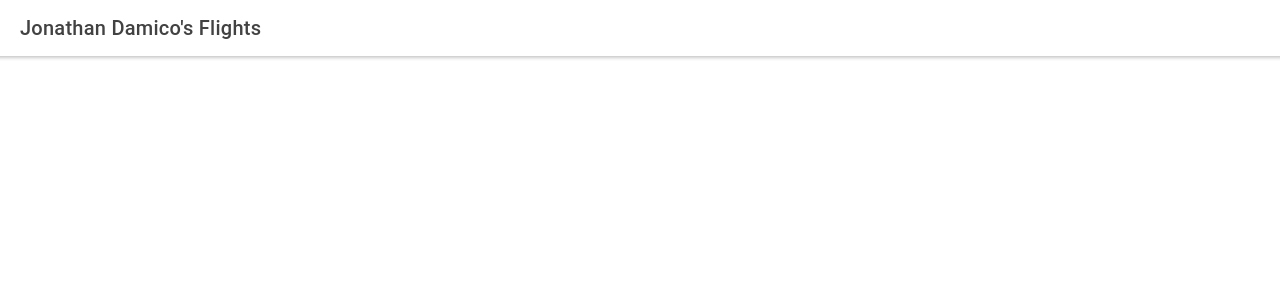
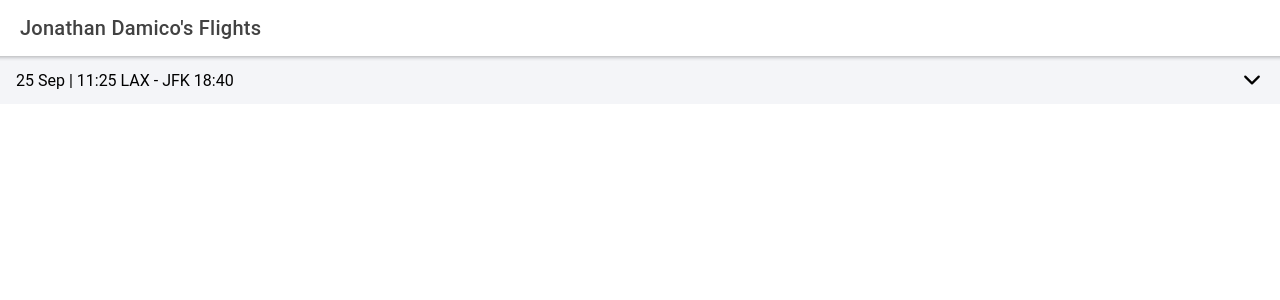
Before and after one commit to jononon/flight-info, a React (Create React App) app: page /home in a window 1280 px wide. Shown: the top 300 px of the page. Built offline with nearby package versions, Linux system fonts and the light colour scheme; no server answers; what aws-amplify would draw is missing.

Commit message:
fix: add json conversion

```diff
--- a/src/pages/Home.tsx
+++ b/src/pages/Home.tsx
@@ -1,14 +1,29 @@
 import {
+  IonAccordion,
+  IonAccordionGroup,
   IonContent,
   IonHeader,
+  IonItem,
+  IonLabel,
   IonPage,
   IonTitle,
   IonToolbar,
 } from "@ionic/react";
+import { useRef, useEffect } from "react";
 import ExploreContainer from "../components/ExploreContainer";
 import "./Home.css";
 
 const Home: React.FC = () => {
+  const accordionGroup = useRef<null | HTMLIonAccordionGroupElement>(null);
+
+  useEffect(() => {
+    if (!accordionGroup.current) {
+      return;
+    }
+
+    accordionGroup.current.value = ["first"];
+  }, []);
+
   return (
     <IonPage>
       <IonHeader>
@@ -22,6 +37,16 @@ const Home: React.FC = () => {
             <IonTitle size="large">Jonathan Damico's Flights</IonTitle>
           </IonToolbar>
         </IonHeader>
+        <IonAccordionGroup ref={accordionGroup} multiple={true}>
+          <IonAccordion value="first">
+            <IonItem slot="header" color="light">
+              <IonLabel>25 Sep | 11:25 LAX - JFK 18:40</IonLabel>
+            </IonItem>
+            <div className="ion-padding" slot="content">
+              First Content
+            </div>
+          </IonAccordion>
+        </IonAccordionGroup>
         <ExploreContainer />
       </IonContent>
     </IonPage>
```
Also changed, not shown: 1 other file (tests, documents, lock files or other folders).
